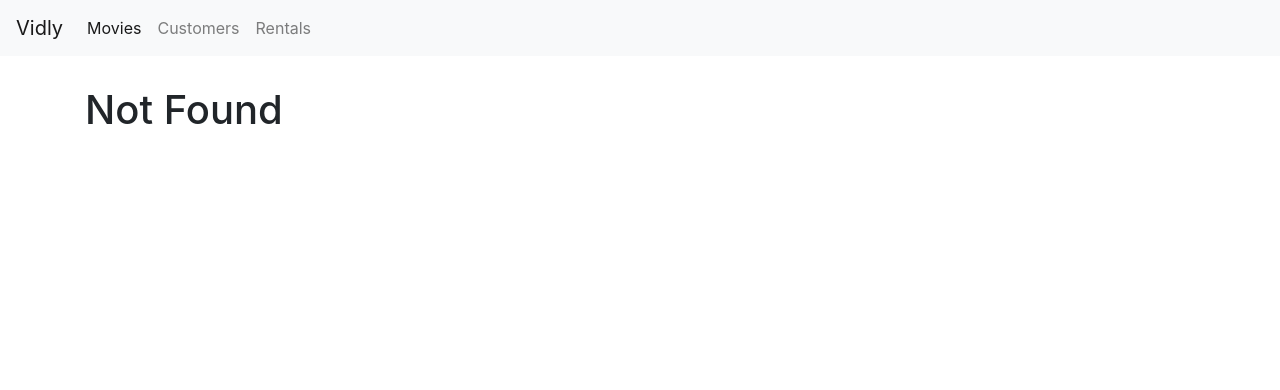
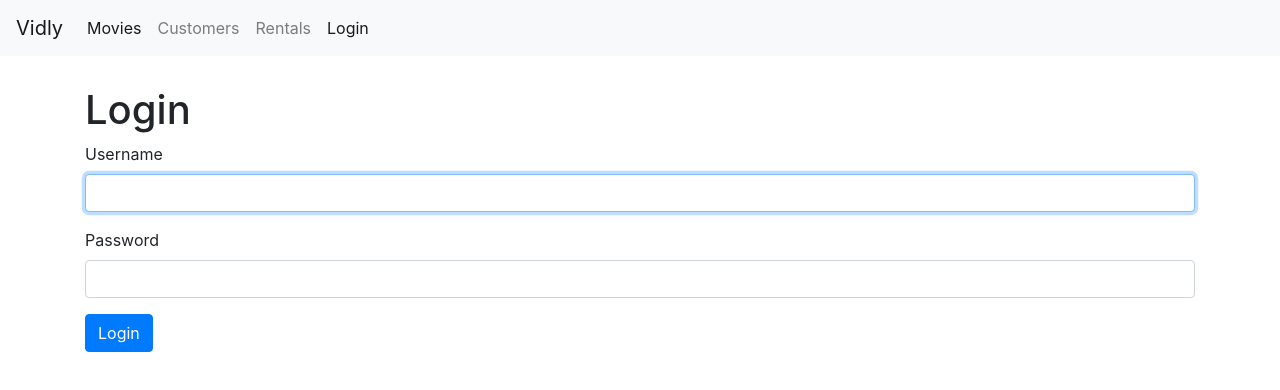
Before and after one commit to SulakshanaGeeth/Movie-Management-System-Frontend, a React (Create React App) app: page /login in a window 1280 px wide. Before the commit this address led to /not-found. Shown: the top 390 px of the page. Built offline with nearby package versions, Linux system fonts and the light colour scheme.

Commit message:
Build the login form component.

```diff
--- a/src/App.js
+++ b/src/App.js
@@ -6,6 +6,7 @@
 import Rentals from "./components/rentals";
 import NotFound from "./components/notFound";
 import NavBar from "./components/navBar";
+import LoginForm from "./components/loginForm";
 import "./App.css";
 
 class App extends Component {
@@ -15,6 +16,7 @@
         <NavBar />
         <main className="container">
           <Switch>
+            <Route path="/login" component={LoginForm} />
             <Route path="/movies/:id" component={MovieForm} />
             <Route path="/movies" component={Movies}></Route>
             <Route path="/customers" component={Customers}></Route>
--- /dev/null
+++ b/src/components/loginForm.jsx
@@ -0,0 +1,57 @@
+import React, { Component } from "react";
+
+class LoginForm extends Component {
+  state = {
+    account: { username: "", password: "" },
+  };
+
+  //prevent default behavior of forms
+  handleSubmit = (e) => {
+    e.preventDefault();
+    console.log("submitted");
+  };
+
+  //get e (event), argument of the handleChange function.
+  handleChange = ({ currentTarget: input }) => {
+    const account = { ...this.state.account };
+    account[input.name] = input.value;
+    this.setState({ account });
+  };
+
+  render() {
+    const { account } = this.state;
+    return (
+      <div>
+        <h1>Login</h1>
+        <form onSubmit={this.handleSubmit}>
+          <div className="form-group">
+            <label htmlFor="username">Username</label>
+            <input
+              autoFocus
+              value={account.username}
+              onChange={this.handleChange}
+              id="username"
+              name="username"
+              type="text"
+              className="form-control"
+            />
+          </div>
+          <div className="form-group">
+            <label htmlFor="password">Password</label>
+            <input
+              value={account.password}
+              onChange={this.handleChange}
+              name="password"
+              id="password"
+              type="text"
+              className="form-control"
+            />
+          </div>
+          <button className="btn btn-primary">Login</button>
+        </form>
+      </div>
+    );
+  }
+}
+
+export default LoginForm;
--- a/src/components/navBar.js
+++ b/src/components/navBar.js
@@ -21,13 +21,16 @@
       <div className="collapse navbar-collapse" id="navbarNavAltMarkup">
         <div className="navbar-nav">
           <NavLink className="nav-item nav-link active" to="/movies">
-            Movies <span className="sr-only">(current)</span>
+            Movies
           </NavLink>
           <NavLink className="nav-item nav-link" to="/customers">
             Customers
           </NavLink>
           <NavLink className="nav-item nav-link" to="/rentals">
             Rentals
+          </NavLink>
+          <NavLink className="nav-item nav-link" to="/login">
+            Login
           </NavLink>
         </div>
       </div>
```
